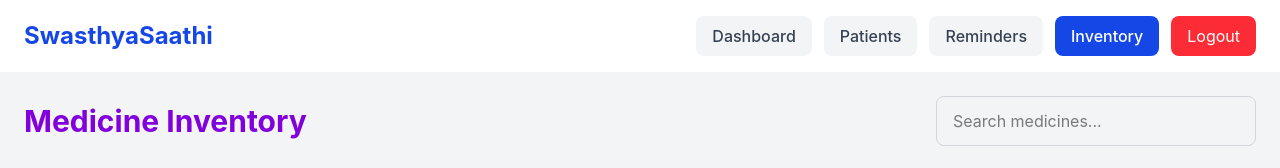
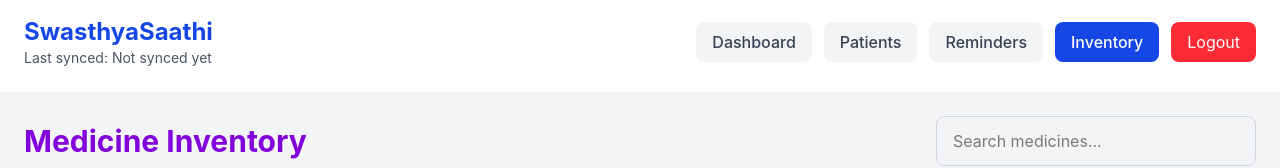
Before and after one commit to Mystify7777/swasthyasaathi, a React (Vite) app: page /inventory in a window 1280 px wide. Shown: the top 168 px of the page. Built offline with nearby package versions, Linux system fonts and the light colour scheme; no server answers; the database is empty; sample sign-in values are in the browser's storage.

Commit message:
feat: enhance InstallPrompt with PWA support logging and add NetworkStatus and SyncStatus components for improved user feedback

```diff
--- a/src/components/common/InstallPrompt.jsx
+++ b/src/components/common/InstallPrompt.jsx
@@ -15,7 +15,11 @@ export default function InstallPrompt() {
 
   useEffect(() => {
 
+    console.log("InstallPrompt mounted, checking PWA support...");
+
     const handler = (e) => {
+
+      console.log("beforeinstallprompt event fired");
 
       e.preventDefault();
 
@@ -31,11 +35,32 @@ export default function InstallPrompt() {
       "appinstalled",
       () => {
 
+        console.log("App installed");
+
         setIsInstalled(true);
 
         setDeferredPrompt(null);
       }
     );
+
+    // Check if service worker is registered
+    if ("serviceWorker" in navigator) {
+
+      navigator.serviceWorker
+        .getRegistrations()
+        .then((registrations) => {
+
+          console.log(`Service workers registered: ${registrations.length}`);
+
+          registrations.forEach((reg) => {
+
+            console.log("SW scope:", reg.scope);
+          });
+        });
+    } else {
+
+      console.log("Service Worker not supported");
+    }
 
     return () => {
 
--- a/src/components/common/Navbar.jsx
+++ b/src/components/common/Navbar.jsx
@@ -2,6 +2,7 @@ import { NavLink, useNavigate } from "react-router-dom";
 
 import { useAuth } from "../../context/AuthContext";
 import InstallPrompt from "./InstallPrompt";
+import SyncStatus from "./SyncStatus";
 
 export default function Navbar() {
 
@@ -37,15 +38,23 @@ export default function Navbar() {
 
   return (
 
-    <nav className="bg-white shadow-sm px-6 py-4 flex flex-wrap items-center justify-between gap-4">
+    <nav className="bg-white shadow-sm px-6 py-4">
 
-      <h1 className="text-2xl font-bold text-blue-700">
-        SwasthyaSaathi
-      </h1>
+      <div className="flex flex-wrap items-center justify-between gap-4 mb-2">
 
-      <div className="flex flex-wrap items-center gap-3">
+        <div>
 
-        {navItems.map((item) => (
+          <h1 className="text-2xl font-bold text-blue-700">
+            SwasthyaSaathi
+          </h1>
+
+          <SyncStatus />
+
+        </div>
+
+        <div className="flex flex-wrap items-center gap-3">
+
+          {navItems.map((item) => (
 
           <NavLink
             key={item.path}
@@ -74,6 +83,8 @@ export default function Navbar() {
 
       </div>
 
+    </div>
+
     </nav>
   );
 }
--- /dev/null
+++ b/src/components/common/NetworkStatus.jsx
@@ -0,0 +1,36 @@
+import { useEffect, useState } from "react";
+
+export default function NetworkStatus() {
+  const [isOnline, setIsOnline] = useState(
+    typeof navigator !== "undefined" && navigator.onLine
+  );
+
+  useEffect(() => {
+    const handleOnline = () => setIsOnline(true);
+    const handleOffline = () => setIsOnline(false);
+
+    window.addEventListener("online", handleOnline);
+    window.addEventListener("offline", handleOffline);
+
+    return () => {
+      window.removeEventListener("online", handleOnline);
+      window.removeEventListener("offline", handleOffline);
+    };
+  }, []);
+
+  return (
+    <div
+      className={`text-sm px-4 py-2 rounded-lg font-medium ${
+        isOnline
+          ? "bg-green-100 text-green-700"
+          : "bg-yellow-100 text-yellow-700"
+      }`}
+    >
+      {isOnline ? (
+        <span>Online • Data syncing enabled</span>
+      ) : (
+        <span>Offline • Showing cached data</span>
+      )}
+    </div>
+  );
+}
--- /dev/null
+++ b/src/components/common/SyncStatus.jsx
@@ -0,0 +1,46 @@
+import { useData } from "../../context/DataContext";
+
+export default function SyncStatus() {
+
+  const {
+    refreshing,
+    lastSynced,
+  } = useData();
+
+  const formatTime = (date) => {
+
+    if (!date) {
+      return "Not synced yet";
+    }
+
+    return new Intl.DateTimeFormat(
+      "en-IN",
+      {
+        hour: "numeric",
+        minute: "numeric",
+      }
+    ).format(date);
+  };
+
+  return (
+
+    <div className="text-sm text-gray-600">
+
+      {refreshing ? (
+
+        <span className="text-blue-600 font-medium">
+          Syncing...
+        </span>
+
+      ) : (
+
+        <span>
+          Last synced:{" "}
+          {formatTime(lastSynced)}
+        </span>
+
+      )}
+
+    </div>
+  );
+}
--- a/src/context/DataContext.jsx
+++ b/src/context/DataContext.jsx
@@ -33,6 +33,12 @@ export const DataProvider = ({
 
   const [initialLoading, setInitialLoading] =
     useState(true);
+
+  const [refreshing, setRefreshing] =
+    useState(false);
+
+  const [lastSynced, setLastSynced] =
+    useState(null);
 
   const refreshPatients =
     async () => {
@@ -83,15 +89,19 @@ export const DataProvider = ({
     try {
 
       setInitialLoading(true);
+      setRefreshing(true);
 
       await Promise.all([
         refreshPatients(),
         refreshMedicines(),
       ]);
 
+      setLastSynced(new Date());
+
     } finally {
 
       setInitialLoading(false);
+      setRefreshing(false);
     }
   };
 
@@ -125,6 +135,8 @@ export const DataProvider = ({
         refreshPatients,
         refreshMedicines,
         refreshAll,
+        refreshing,
+        lastSynced,
 
       }}
     >
```
